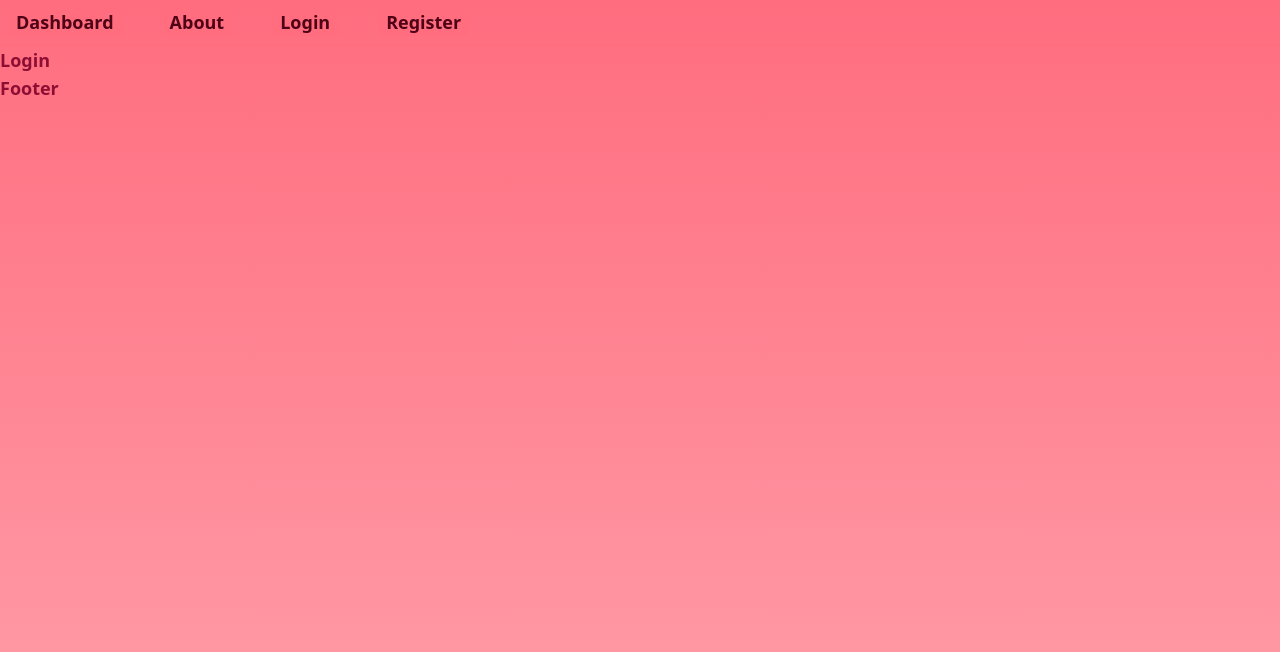
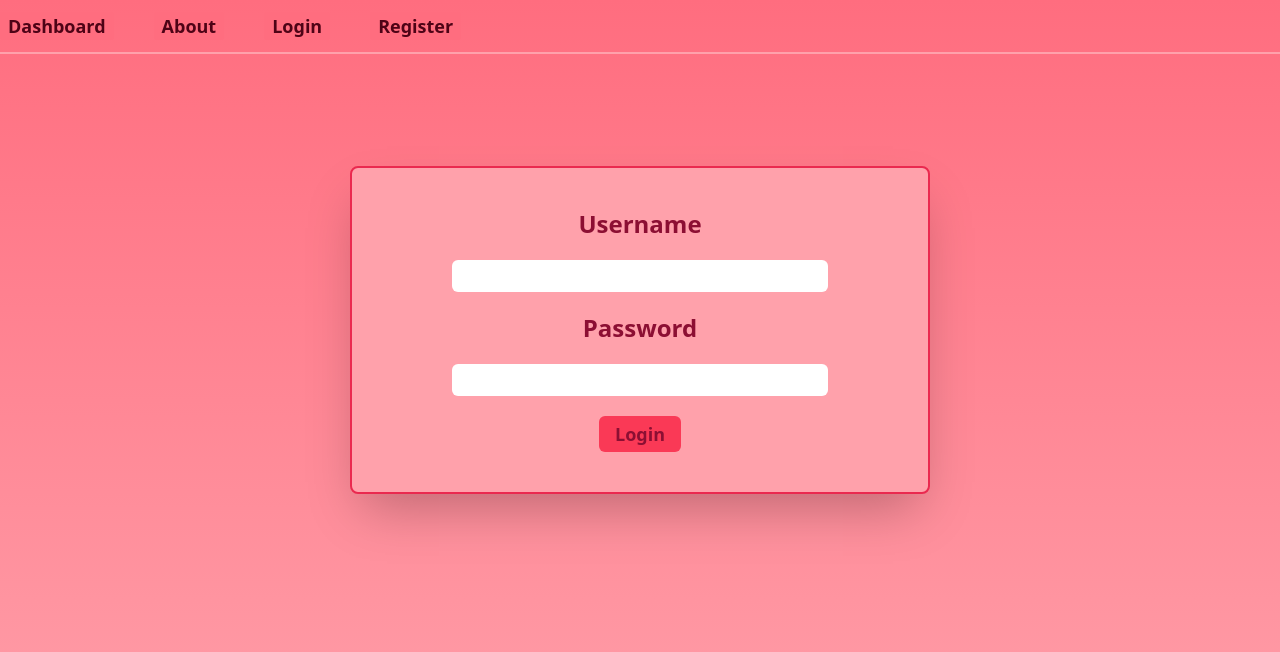
Before and after one commit to Dey11/du_3, a React (Vite) app in the folder frontend/: page /login in a window 1280 px wide. Shown: the top 652 px of the page. Built offline with nearby package versions, Linux system fonts and the light colour scheme.

Commit message:
Fix layout and add login functionality

```diff
--- a/frontend/src/App.jsx
+++ b/frontend/src/App.jsx
@@ -11,6 +11,8 @@ import Register from "./pages/Register";
 import About from "./pages/About";
 import Error from "./pages/Error";
 import RootLayout from "./layouts/RootLayout";
+
+import { UserContextProvider } from "./contexts/UserContext";
 
 const router = createBrowserRouter([
   {
@@ -44,7 +46,9 @@ const router = createBrowserRouter([
 function App() {
   return (
     <>
-      <RouterProvider router={router} />
+      <UserContextProvider>
+        <RouterProvider router={router} />
+      </UserContextProvider>
     </>
   );
 }
--- a/frontend/src/components/Header.jsx
+++ b/frontend/src/components/Header.jsx
@@ -3,11 +3,11 @@ import { Link } from "react-router-dom";
 
 const Header = () => {
   return (
-    <div className=" border-b-2 border-b-[#ff6d7f]">
-      <nav className="p-2">
+    <div className=" border-b-2 border-b-[#ffa1ab]">
+      <nav className="py-3">
         <ul className="flex justify-start gap-10 place-items-center text-[#4e0316] ">
           <Link to={"/"}>
-            <li className="px-2 rounded-sm bg-[#ff6d7f] hover:bg-[#ffa1ab]">
+            <li className="px-2 rounded-sm bg-[#ff6d7f] hover:bg-[#ffa1ab] ">
               Dashboard
             </li>
           </Link>
--- /dev/null
+++ b/frontend/src/contexts/UserContext.jsx
@@ -0,0 +1,12 @@
+import { createContext, useState } from "react";
+
+export const UserContext = createContext({});
+
+export function UserContextProvider({ children }) {
+  const [user, setUser] = useState({});
+  return (
+    <UserContext.Provider value={{ user, setUser }}>
+      {children}
+    </UserContext.Provider>
+  );
+}
--- a/frontend/src/layouts/RootLayout.jsx
+++ b/frontend/src/layouts/RootLayout.jsx
@@ -5,11 +5,11 @@ import Header from "../components/Header";
 
 const RootLayout = () => {
   return (
-    <div className="h-screen bg-gradient-to-b from-[#ff6d7f]  to-[#ffa1ab] text-[#8c0f33] font-semibold text-lg ">
-      <div className="max-w-[1300px] mx-auto">
+    <div className="container bg-gradient-to-b from-[#ff6d7f]  to-[#ffa1ab] text-[#8c0f33] font-semibold text-lg ">
+      <div className="max-w-[1300px] mx-auto h-screen flex flex-col">
         <Header />
         <Outlet />
-        <Footer />
+        {/* <Footer /> */}
       </div>
     </div>
   );
--- a/frontend/src/pages/Login.jsx
+++ b/frontend/src/pages/Login.jsx
@@ -1,7 +1,74 @@
 import React from "react";
+import { useState, useContext } from "react";
+import { Navigate } from "react-router-dom";
+import axios from "axios";
+import { UserContext } from "../contexts/UserContext";
 
 const Login = () => {
-  return <div>Login</div>;
+  const [username, setUsername] = useState("");
+  const [password, setPassword] = useState("");
+  const [redirect, setRedirect] = useState(false);
+  const { user, setUser } = useContext(UserContext);
+
+  const handleSubmit = async (e) => {
+    e.preventDefault();
+    try {
+      const response = await axios.post(
+        "http://localhost:3000/auth/login",
+        {
+          username,
+          password,
+        },
+        { useCredentails: true }
+      );
+
+      if (response.status === 200) {
+        setUser({
+          username: response.data.username,
+          state: response.data.state,
+        });
+        setRedirect(true);
+        const token = response.data.token;
+        localStorage.setItem("token", token);
+      }
+
+      setUsername("");
+      setPassword("");
+    } catch (error) {
+      console.log(error);
+    }
+  };
+
+  if (redirect) return <Navigate to="/" />;
+
+  return (
+    <div className=" h-full">
+      <div className="">
+        <form
+          className="border-2 border-[#ea294f] max-w-fit text-2xl mt-28 p-10 px-24 mx-auto
+        text-center space-y-5 rounded-lg bg-[#ffa1ab] shadow-2xl"
+          onSubmit={handleSubmit}
+        >
+          <p>Username</p>
+          <input
+            className="rounded-md mx-1 px-1 sm:text-2xl text-lg"
+            onChange={(e) => setUsername(e.target.value)}
+            value={username}
+          />
+          <p>Password</p>
+          <input
+            className="rounded-md  mx-1 px-1 sm:text-2xl text-lg"
+            type="password"
+            onChange={(e) => setPassword(e.target.value)}
+            value={password}
+          />
+          <button className="block mx-auto bg-[#fa3956] text-lg rounded-md py-1 px-4">
+            Login
+          </button>
+        </form>
+      </div>
+    </div>
+  );
 };
 
 export default Login;
```
